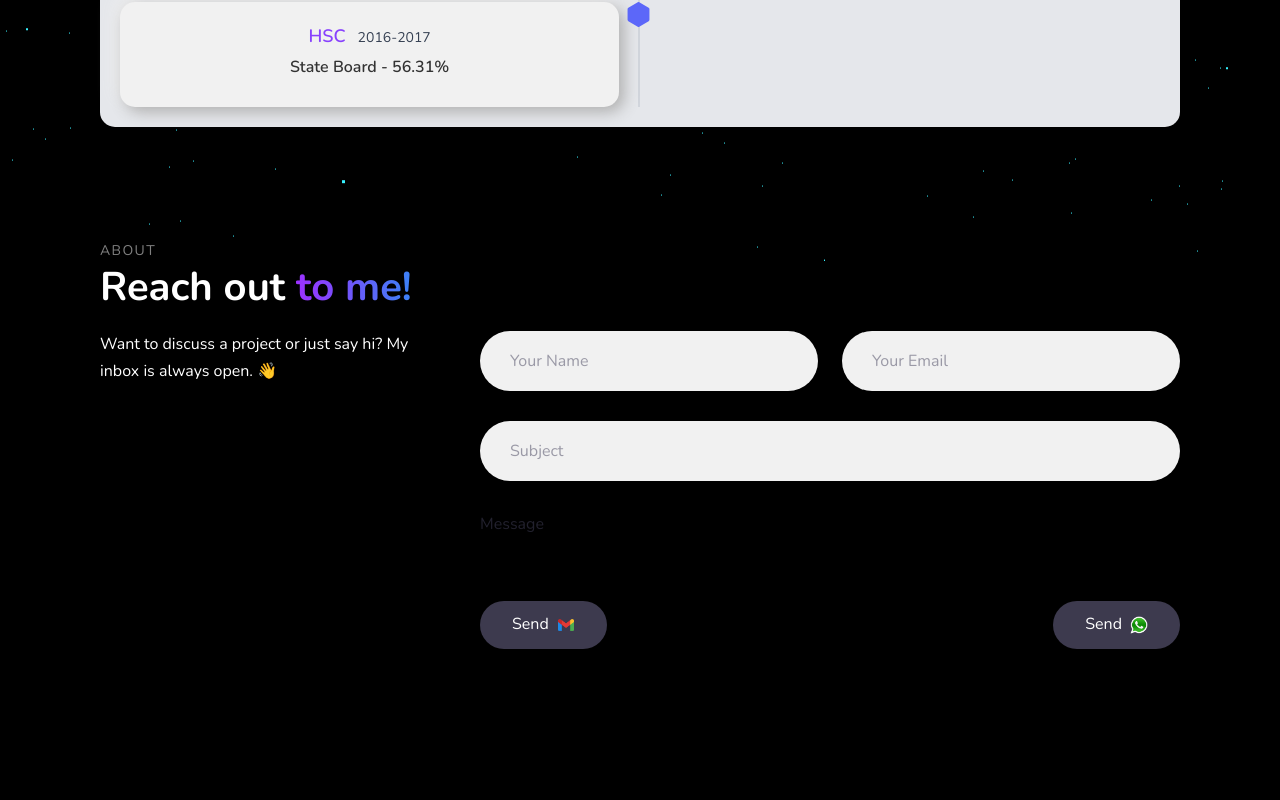
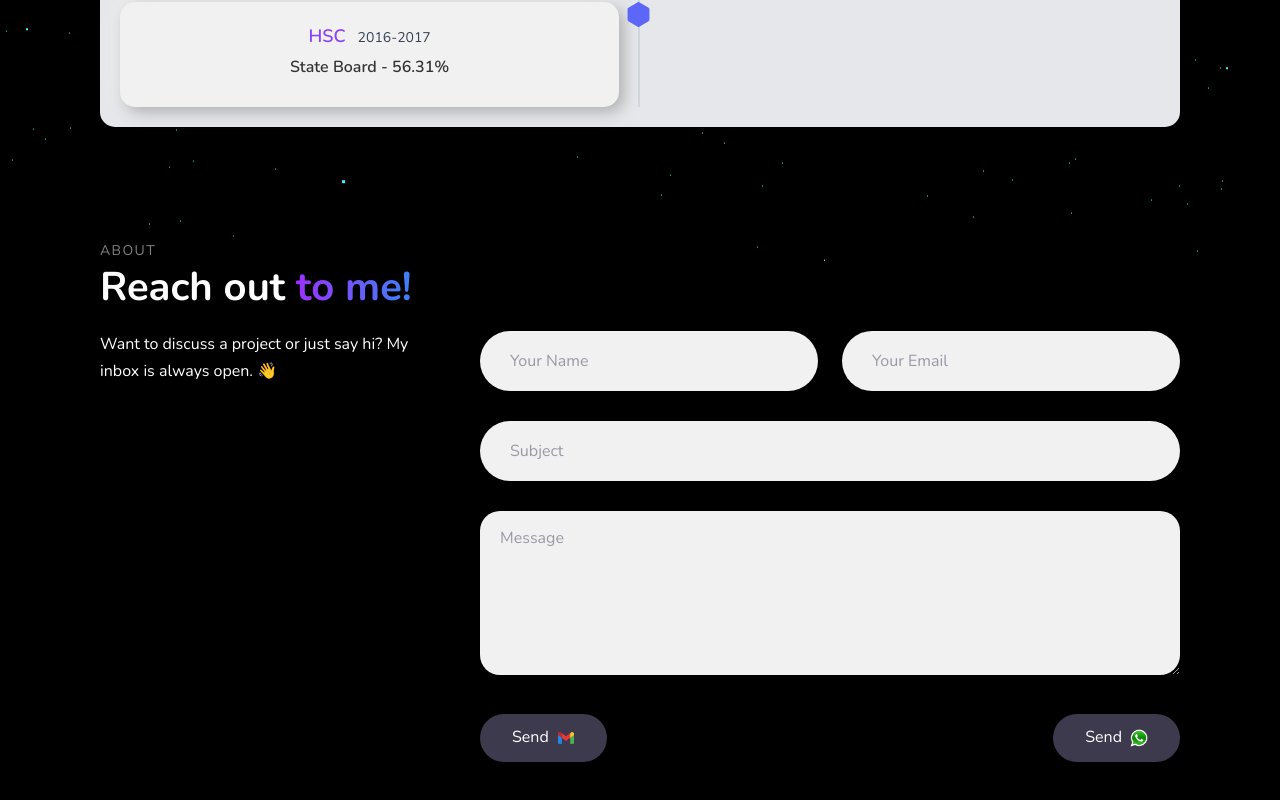
Before and after one commit to Suraj-Sangale/portfolio, a Next.js app: page / in a window 1280 px wide. Shown: the part 3725-4525 px from the top of the page. Before the commit the page ends 4454 px from the top, so only its background shows below. Built offline with nearby package versions, Linux system fonts and the light colour scheme.

Commit message:
css adjustments

```diff
--- a/styles/contact.module.css
+++ b/styles/contact.module.css
@@ -41,13 +41,25 @@
 
 }
 
-.contactFormArea {
-    height: 10.25rem;
-
+/* Textarea specific wrappers should auto-size to content */
+.contactFormDivTextarea {
+    height: auto;
 }
 
+/* Textarea input variant overrides absolute positioning */
 .contactFormArea {
-    resize: none;
+    position: static; /* override absolute */
+    width: 100%;
+    height: 10.25rem;
+    min-height: 10.25rem;
+    box-shadow: var(--shadow);
+    background-color: var(--container-color);
+    color: var(--text-color);
+    border: none;
+    outline: none;
+    border-radius: 1.25rem; /* slightly smaller radius for large field */
+    padding: 0.875rem 1.25rem;
+    resize: vertical; /* allow grow but not overlap */
 }
 
 @media screen and (max-width: 1024px) {
```
